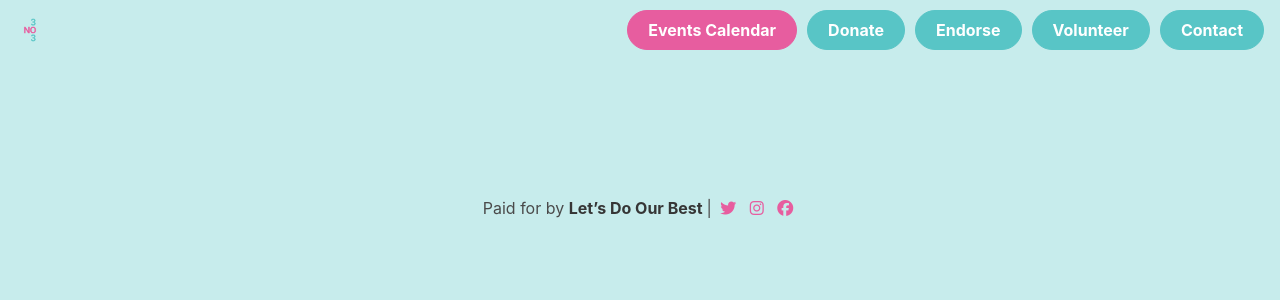
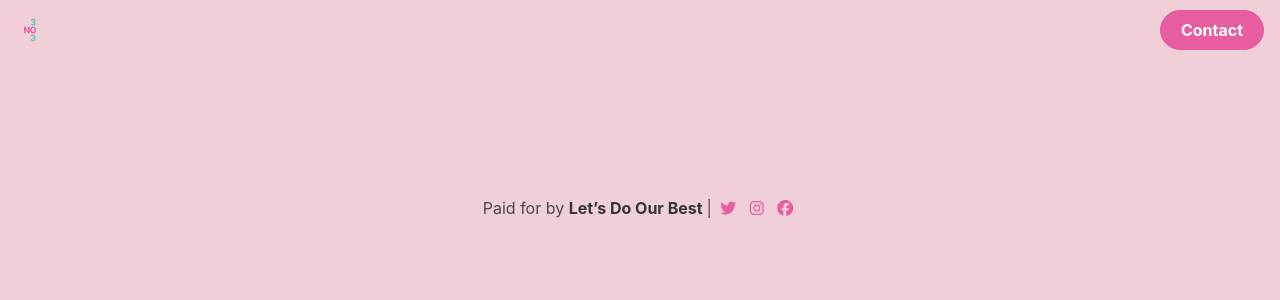
Before and after one commit to voteno303/oppose303.org, a Jekyll site: the page built from events.html, in a window 1280 px wide. Shown: the top 300 px of the page. Built offline with Jekyll 4.4.1, drawn with Linux system fonts in a browser that asks for light colours; nearby versions of some CDN libraries; a script that is not in the unit is left out.

Commit message:
pass (#2)

```diff
--- a/_includes/nav.html
+++ b/_includes/nav.html
@@ -15,19 +15,7 @@
     <div class="navbar-end is-expanded">
       <div class="navbar-item">
         <div class="buttons">
-          <a class="button is-rounded calendar-btn" href="{{ 'events' | relative_url }}">
-            <strong>Events Calendar</strong>
-          </a>
-          <a class="button is-rounded event-btn" href="https://secure.actblue.com/donate/let-s-do-our-best-1">
-            <strong>Donate</strong>
-          </a>
-          <a class="button is-rounded event-btn" href="https://docs.google.com/forms/d/e/1FAIpQLScbu2nSexesDkYTX-xaywolnOa1nCP7wJsJ_QPImnZArdDgGA/viewform">
-            <strong>Endorse</strong>
-          </a>
-          <a class="button is-rounded event-btn" href="mailto:letsdoourbestdenver@gmail.com">
-            <strong>Volunteer</strong>
-          </a>
-          <a class="button is-rounded event-btn" href="mailto:letsdoourbestdenver@gmail.com">
+          <a class="button is-rounded calendar-btn" href="mailto:letsdoourbestdenver@gmail.com">
             <strong>Contact</strong>
           </a>
         </div>
--- a/assets/css/style.css
+++ b/assets/css/style.css
@@ -1,7 +1,7 @@
 html {font-family: 'Roboto', sans-serif !important;
-      background-color:  #c7ecec;}
+      background-color:  #f1cfd6;}
 
-body footer {background-color:  #c7ecec !important;}
+body footer {background-color:  #f1cfd6 !important;}
 a {color: #e75d9f;}
 p:not(:last-of-type) {
     margin-bottom: 1em;
@@ -15,17 +15,17 @@ summary {
 nav {
     display: flex;
     padding: 2px;
-    background-color: #c7ecec !important;
+    background-color: #f1cfd6 !important;
 }
 nav a {
-    background-color: #c7ecec !important;
+    background-color: #f1cfd6 !important;
     padding: 4px 1rem;
     margin: 0 2px;
     text-decoration: none;
 }
 
 .navbar-menu.is-active{
-    background-color: #c7ecec !important;
+    background-color: #f1cfd6 !important;
     box-shadow: none;
 }
 @media only screen and (max-width: 600px) {
@@ -78,7 +78,7 @@ body.iframe {
     border-color:#58c5c6 !important; }
 
 .event-btn:hover {
-    background-color: #c7ecec !important;
+    background-color: #f1cfd6 !important;
     color: #e75d9f;
 }
 
@@ -88,7 +88,7 @@ body.iframe {
     border-color:  #e75d9f !important; }
 
 .calendar-btn:hover {
-   background-color: #c7ecec !important;
+   background-color: #f1cfd6 !important;
    color: #e75d9f;}
 
 
@@ -99,10 +99,12 @@ body.iframe {
 
 /* Events */
 .viewerArea.l-background[style]
-{background: #c7ecec !important;}
+{background: #f1cfd6 !important;}
 
 /* Endorsements */
 .endorsements {padding-top: 1rem;}
 
 .endorsements .column {padding: 0;}
 .endorsements li {font-size: 12pt; font-weight: 400; font-family: 'Roboto', sans-serif !important; padding:0.25rem 0;}
+
+.signatories{padding-left:1rem; font-weight:bold;}
```
Also changed, not shown: index.html (+16 -4 lines), assets/header pass.png (added).
